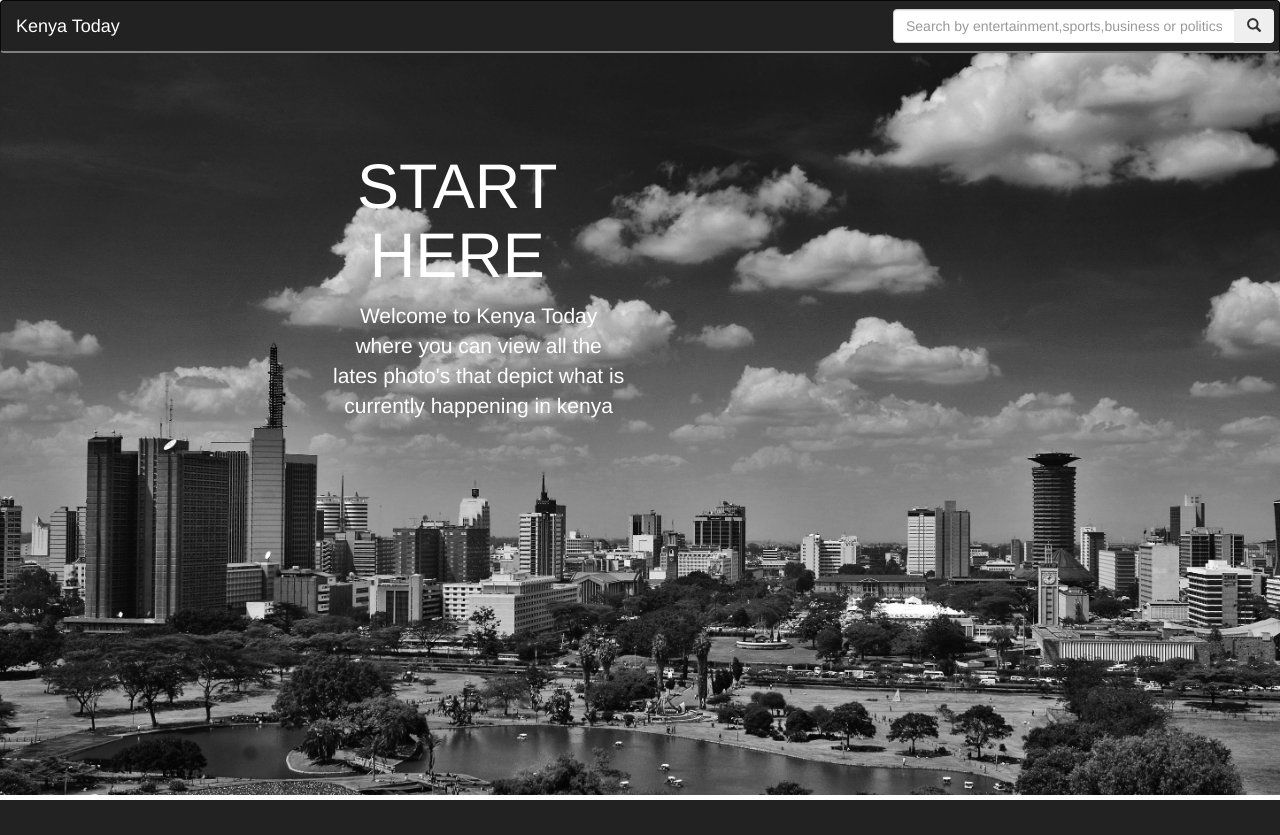
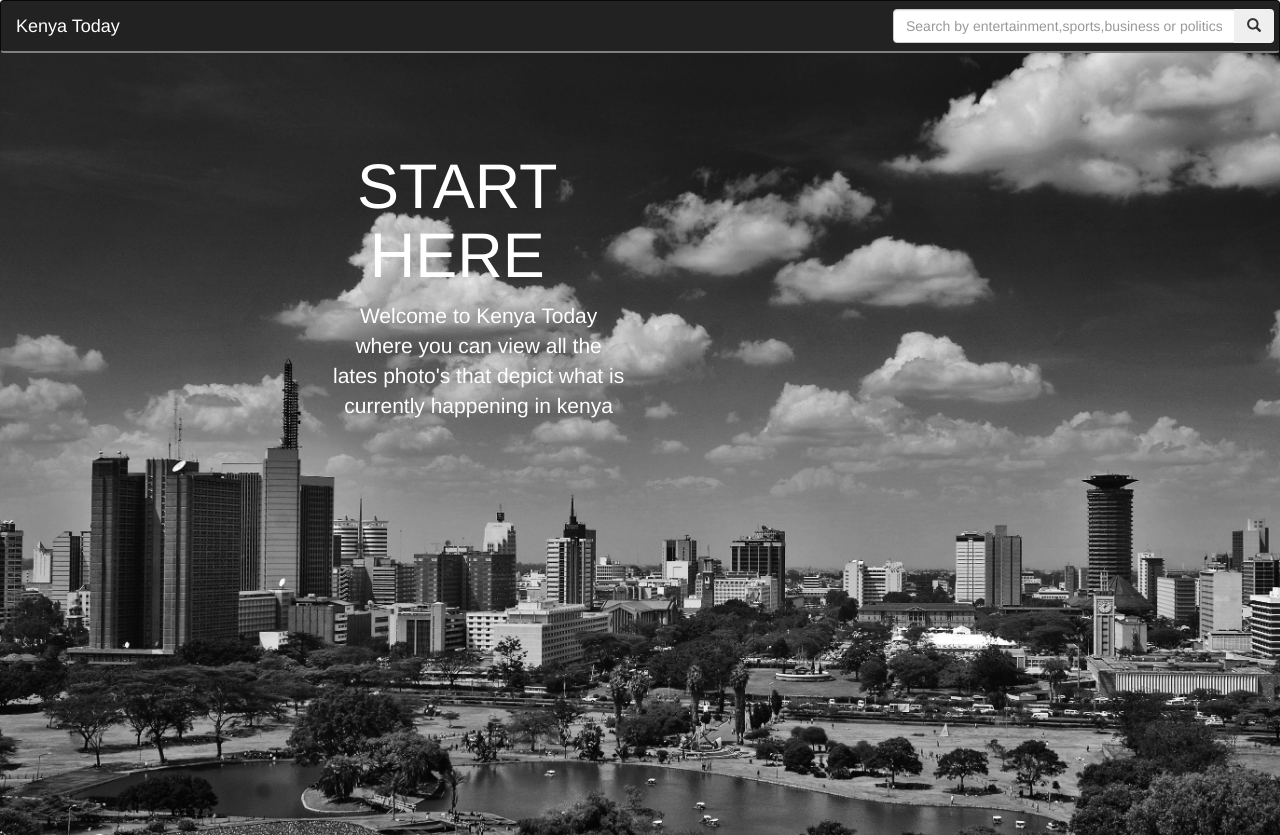
Before and after one commit to nevooronni/searchApp, a Django app: page / in a window 1280 px wide. Before the commit the page ends 800 px from the top, so only its background shows below. Run offline with Django 3.2, Linux system fonts and the light colour scheme; some libraries are stand-ins or nearby versions.

Commit message:
changed height

```diff
--- a/app/templates/index.html
+++ b/app/templates/index.html
@@ -2,7 +2,7 @@
 {% load static %}
 {% block content %}
 {{block.super}}
-  <div class="jumbotron" style="background-image: url('static/img/background2.jpg'); background-repeat: none; background-size: cover; height: 94vh; margin-top: -30px; padding-bottom: 0px; margin-bottom: 0px;">
+  <div class="jumbotron" style="background-image: url('static/img/background2.jpg'); background-repeat: none; background-size: cover; height: 99vh; margin-top: -30px; padding-bottom: 0px; margin-bottom: 0px;">
 
     <div class="col-xs-6 col-sm-6 col-md-6 col-lg-6" style="margin-bottom: 0px;">
       <h1 class="text-center" style="color: #fff; margin-left: 45%; margin-top: 10%;">START HERE </h1>
```
